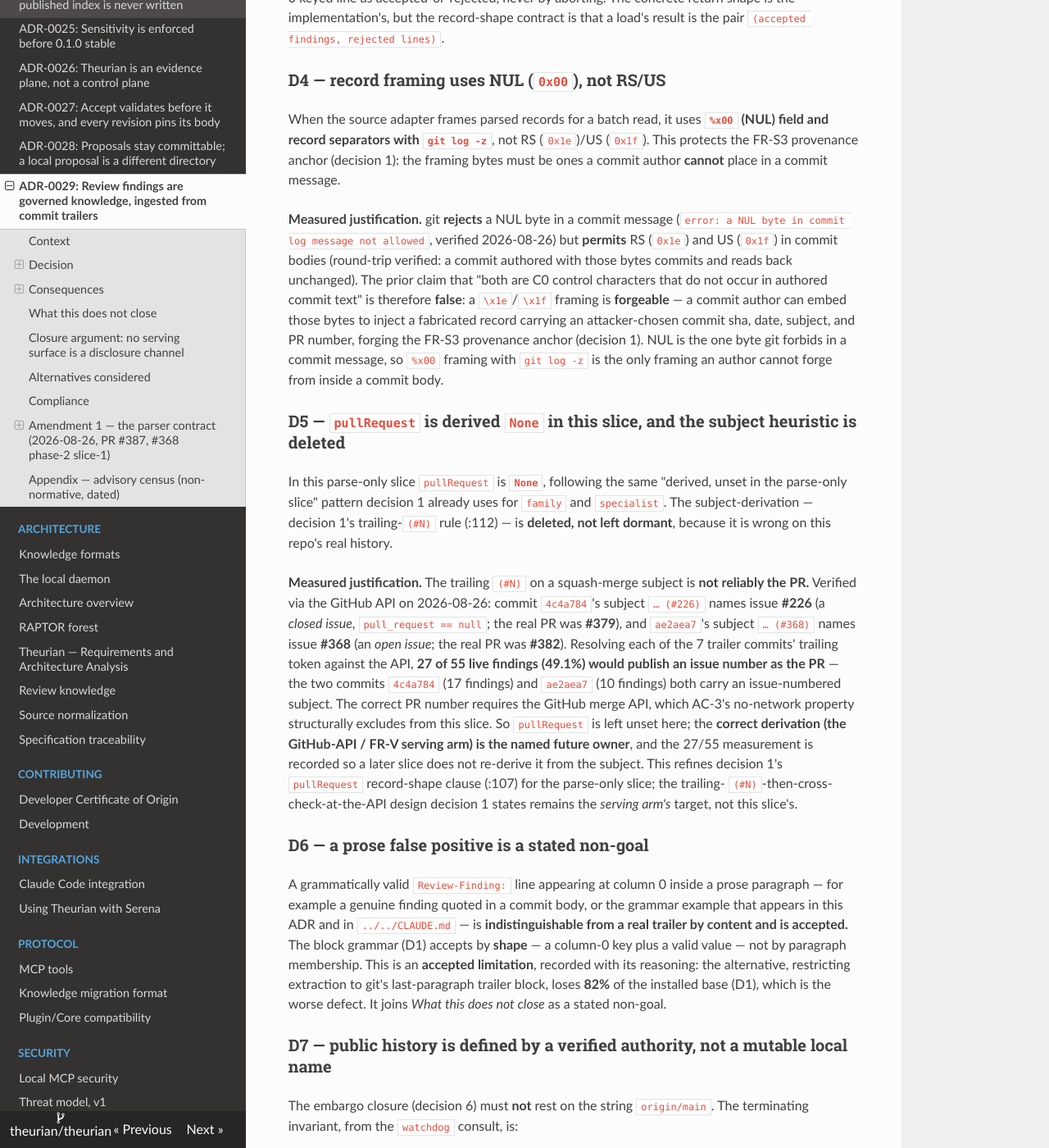
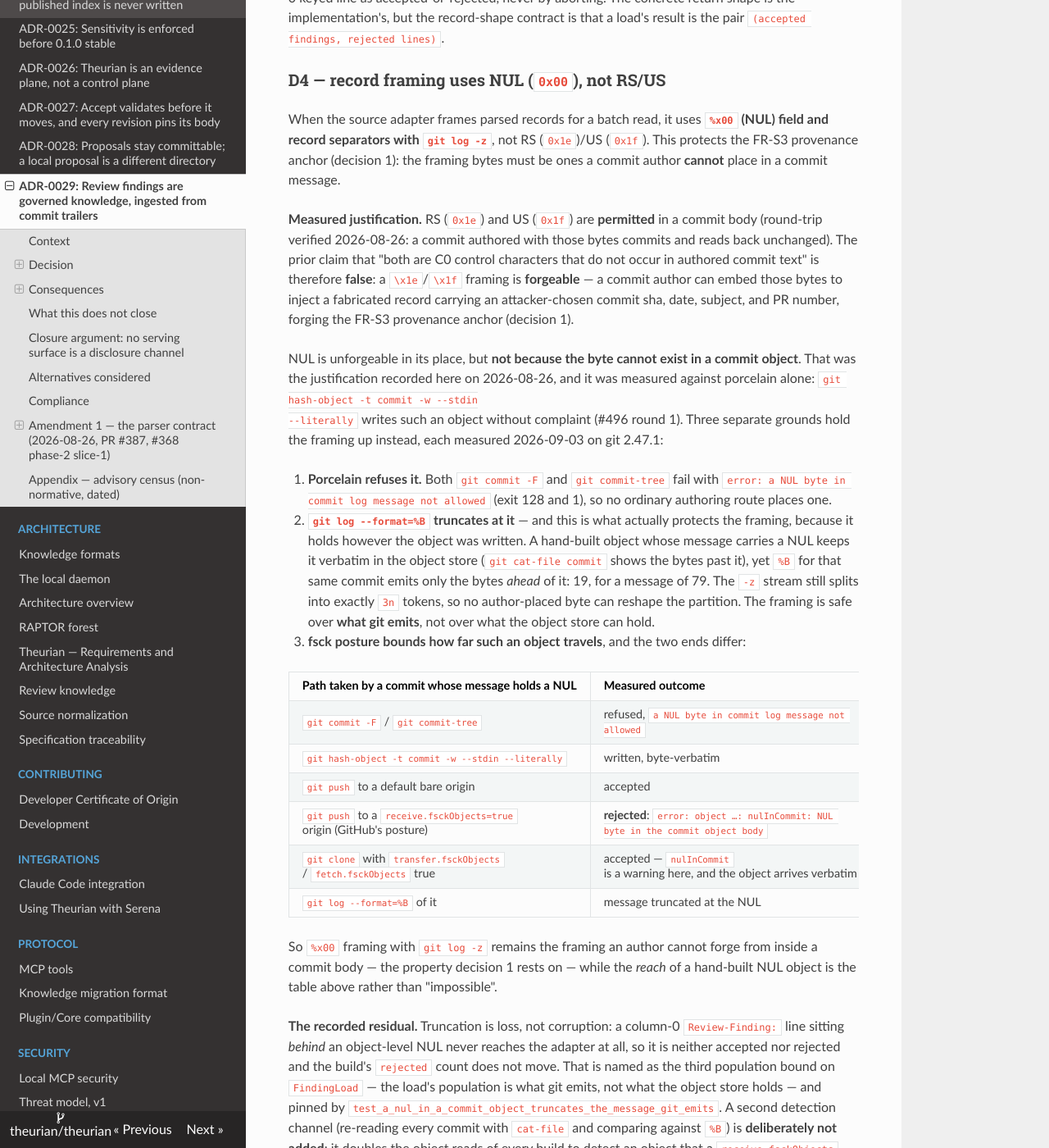
Before and after one commit to theurian/theurian, an MkDocs documentation site: the page built from docs/adr/0029-review-findings-are-governed-knowledge.md, in a window 1280 px wide and 1400 px high, scrolled down 25919 px. Shown: the whole window at 82% size. Built offline with MkDocs 1.6.1, drawn with Linux system fonts in a browser that asks for light colours; some of the changed text lies outside the part shown.

Commit message:
docs(adr): correct D4's NUL justification to the three grounds that hold
D4's measured justification said git rejects a NUL byte in a commit message and
called NUL "the one byte git forbids". That was measured against porcelain only:
`git hash-object -t commit -w --stdin --literally` writes such an object without
complaint, a default-configured bare origin accepts the push, and the object
propagates through a clone run with transfer/fetch fsck on. Stated as a universal
it is false, and three docstrings on this branch inherited it.

Replaced with the three grounds that do hold, each measured 2026-09-03 on git
2.47.1: porcelain refuses it (`commit -F` exit 128, `commit-tree` exit 1);
`git log --format=%B` truncates the message at the first NUL, which is what
actually protects the record framing because it holds however the object was
written (19 bytes emitted of a 79-byte message, `-z` stream still 3n tokens); and
receive-side fsck bounds the reach -- a `receive.fsckObjects=true` origin rejects
the push with `nulInCommit`, while git's default accepts it and a clone with
transfer/fetch fsck on takes it anyway, warning only. The reachability table
records both ends rather than one.

Truncation is loss, not corruption, so the residual is recorded rather than
detected: a trailer behind an object-level NUL never reaches the adapter. It is
named as FindingLoad's third population bound and pinned by a test; a second
cat-file detection channel is deliberately not added, and the fsck posture that
bounds it is stated beside that decision.

Review-Finding: adversarial HIGH — D4's measured justification is porcelain-only, and the branch restates it as universal
Signed-off-by: Takehide Uchida <utchy@graphnote-design.com>

```diff
--- a/docs/adr/0029-review-findings-are-governed-knowledge.md
+++ b/docs/adr/0029-review-findings-are-governed-knowledge.md
@@ -1242,17 +1242,59 @@ When the source adapter frames parsed records for a batch read, it uses **`%x00`
 (`0x1f`). This protects the FR-S3 provenance anchor (decision 1): the framing
 bytes must be ones a commit author **cannot** place in a commit message.
 
-**Measured justification.** git **rejects** a NUL byte in a commit message
-(`error: a NUL byte in commit log message not allowed`, verified 2026-08-26) but
-**permits** RS (`0x1e`) and US (`0x1f`) in commit bodies (round-trip verified: a
-commit authored with those bytes commits and reads back unchanged). The prior
-claim that "both are C0 control characters that do not occur in authored commit
-text" is therefore **false**: a `\x1e`/`\x1f` framing is **forgeable** — a commit
-author can embed those bytes to inject a fabricated record carrying an
-attacker-chosen commit sha, date, subject, and PR number, forging the FR-S3
-provenance anchor (decision 1). NUL is the one byte git forbids in a commit
-message, so `%x00` framing with `git log -z` is the only framing an author cannot
-forge from inside a commit body.
+**Measured justification.** RS (`0x1e`) and US (`0x1f`) are **permitted** in a
+commit body (round-trip verified 2026-08-26: a commit authored with those bytes
+commits and reads back unchanged). The prior claim that "both are C0 control
+characters that do not occur in authored commit text" is therefore **false**: a
+`\x1e`/`\x1f` framing is **forgeable** — a commit author can embed those bytes to
+inject a fabricated record carrying an attacker-chosen commit sha, date, subject,
+and PR number, forging the FR-S3 provenance anchor (decision 1).
+
+NUL is unforgeable in its place, but **not because the byte cannot exist in a
+commit object**. That was the justification recorded here on 2026-08-26, and it
+was measured against porcelain alone: `git hash-object -t commit -w --stdin
+--literally` writes such an object without complaint (#496 round 1). Three
+separate grounds hold the framing up instead, each measured 2026-09-03 on git
+2.47.1:
+
+1. **Porcelain refuses it.** Both `git commit -F` and `git commit-tree` fail with
+   `error: a NUL byte in commit log message not allowed` (exit 128 and 1), so no
+   ordinary authoring route places one.
+2. **`git log --format=%B` truncates at it** — and this is what actually protects
+   the framing, because it holds however the object was written. A hand-built
+   object whose message carries a NUL keeps it verbatim in the object store
+   (`git cat-file commit` shows the bytes past it), yet `%B` for that same commit
+   emits only the bytes *ahead* of it: 19, for a message of 79. The `-z` stream
+   still splits into exactly `3n` tokens, so no author-placed byte can reshape
+   the partition. The framing is safe over **what git emits**, not over what the
+   object store can hold.
+3. **fsck posture bounds how far such an object travels**, and the two ends
+   differ:
+
+   | Path taken by a commit whose message holds a NUL | Measured outcome |
+   | :-- | :-- |
+   | `git commit -F` / `git commit-tree` | refused, `a NUL byte in commit log message not allowed` |
+   | `git hash-object -t commit -w --stdin --literally` | written, byte-verbatim |
+   | `git push` to a default bare origin | accepted |
+   | `git push` to a `receive.fsckObjects=true` origin (GitHub's posture) | **rejected**: `error: object …: nulInCommit: NUL byte in the commit object body` |
+   | `git clone` with `transfer.fsckObjects` / `fetch.fsckObjects` true | accepted — `nulInCommit` is a warning here, and the object arrives verbatim |
+   | `git log --format=%B` of it | message truncated at the NUL |
+
+So `%x00` framing with `git log -z` remains the framing an author cannot forge
+from inside a commit body — the property decision 1 rests on — while the *reach*
+of a hand-built NUL object is the table above rather than "impossible".
+
+**The recorded residual.** Truncation is loss, not corruption: a column-0
+`Review-Finding:` line sitting *behind* an object-level NUL never reaches the
+adapter at all, so it is neither accepted nor rejected and the build's `rejected`
+count does not move. That is named as the third population bound on `FindingLoad`
+— the load's population is what git emits, not what the object store holds — and
+pinned by `test_a_nul_in_a_commit_object_truncates_the_message_git_emits`. A
+second detection channel (re-reading every commit with `cat-file` and comparing
+against `%B`) is **deliberately not added**: it doubles the object reads of every
+build to detect an object that a `receive.fsckObjects` origin rejects at push,
+and the bound is stated instead. A repository whose origin does **not** run
+receive-side fsck carries that residual knowingly.
 
 ### D5 — `pullRequest` is derived `None` in this slice, and the subject heuristic is deleted
 
```
